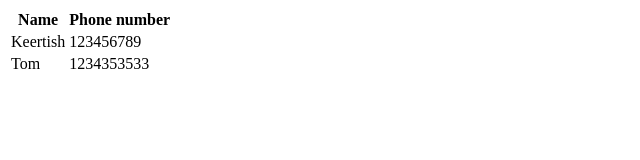
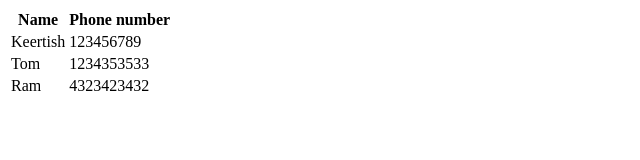
Before and after one commit to RKeertishKumar/phone-book, a plain HTML site: page index.html in a window 1280 px wide. Shown: the whole page, without its empty margins (0-640 px from the left). Drawn offline with Linux system fonts and the light colour scheme.

Commit message:
New contact added

```diff
--- a/index.html
+++ b/index.html
@@ -19,6 +19,10 @@
 			<td>Tom</td>
 			<td>1234353533</td>
 		</tr>
+		<tr>
+			<td>Ram</td>
+			<td>4323423432</td>
+		</tr>
 	</table>
 </body>
 </html>
```
